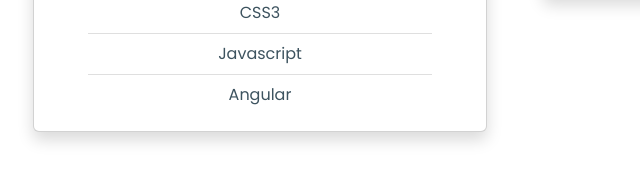
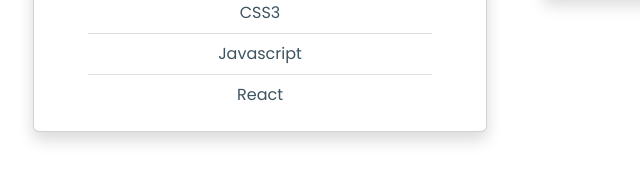
Before and after one commit to Freeman8997/My-PortFolio, a plain HTML site: page index.html in a window 1280 px wide. Shown: the part 1416-1600 px from the top of the page, 125-765 px from the left. Drawn offline with nearby package versions, Linux system fonts and the light colour scheme.

Commit message:
Update index.html

```diff
--- a/index.html
+++ b/index.html
@@ -275,7 +275,7 @@
                   data-aos-duration="1000"
                   style="color: #3d535f"
                 >
-                  Angular
+                  React
                 </li>
               </ul>
             </div>
```
